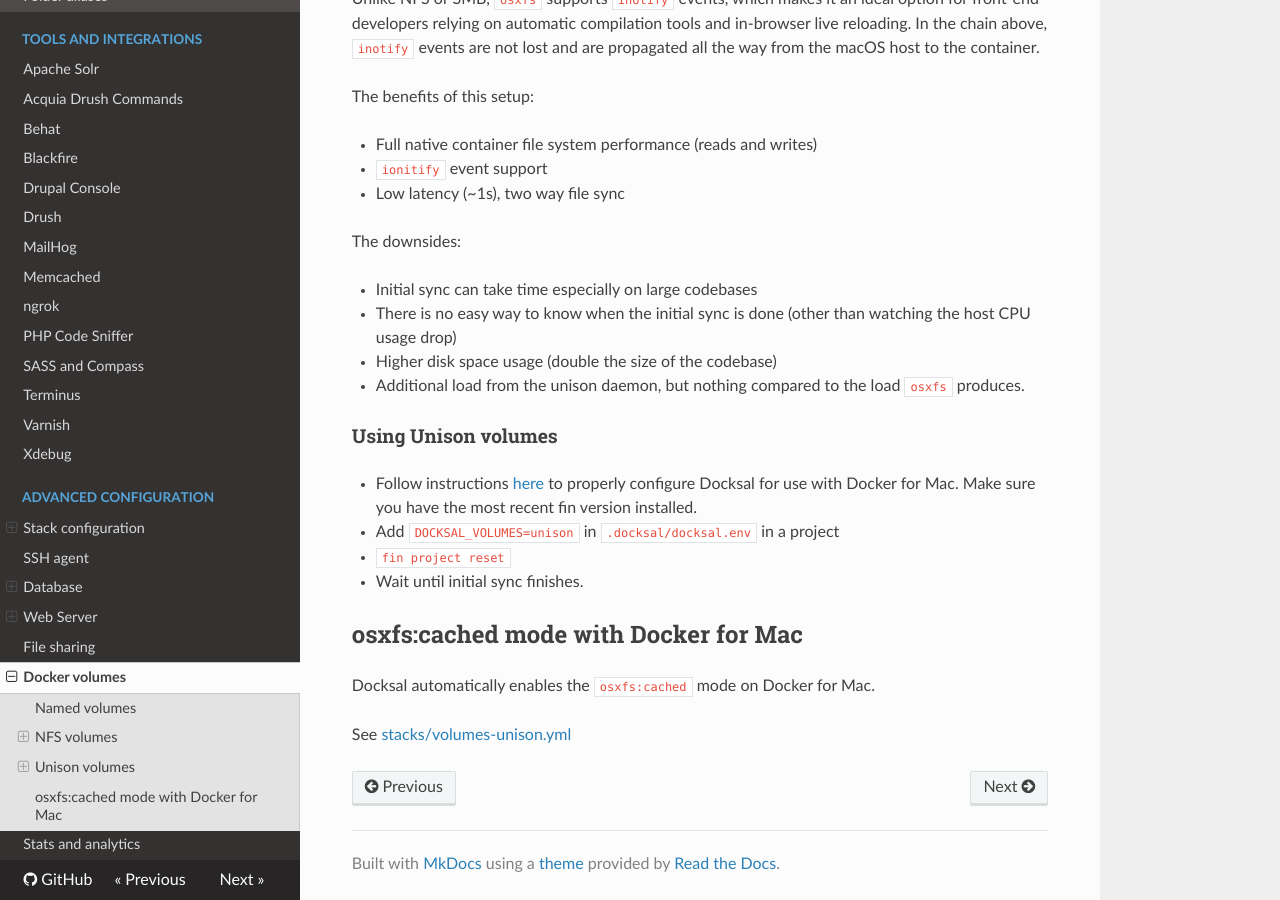
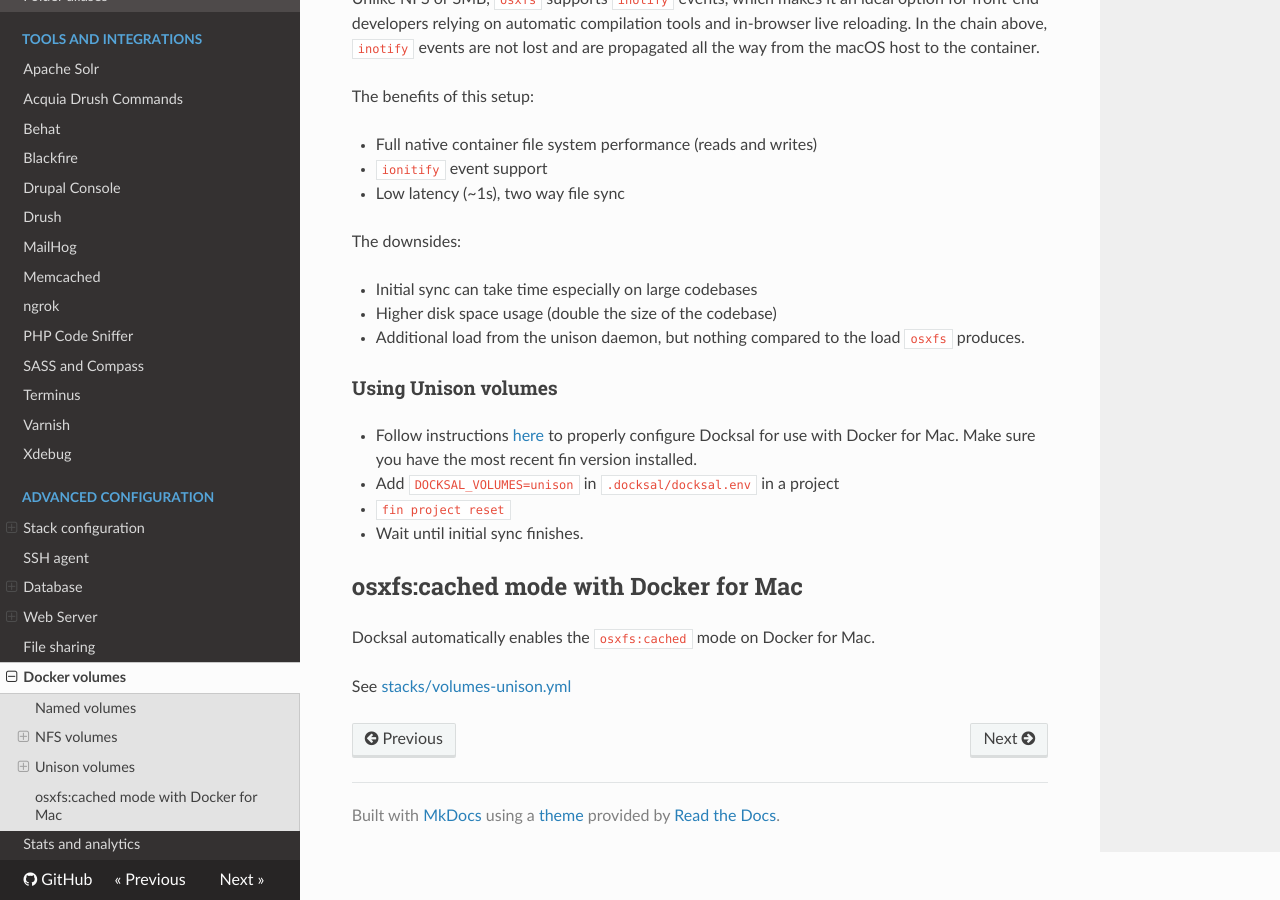
Before and after one commit to docksal/docksal, an MkDocs documentation site: the page built from docs/advanced/volumes.md, in a window 1280 px wide and 900 px high, scrolled down 2921 px. Built offline with MkDocs 1.6.1, drawn with Linux system fonts in a browser that asks for light colours; nearby versions of some CDN libraries; old or Windows-style settings are respelled for this version of MkDocs.

Commit message:
Remove note about unison sync completion
bg-sync now returns verbose information on syncing and displays when sync is complete. Script actions that rely on the sync completion can be safely run after fin up.

```diff
--- a/docs/advanced/volumes.md
+++ b/docs/advanced/volumes.md
@@ -145,7 +145,6 @@ The benefits of this setup:
 The downsides:
 
 - Initial sync can take time especially on large codebases
-- There is no easy way to know when the initial sync is done (other than watching the host CPU usage drop)
 - Higher disk space usage (double the size of the codebase)
 - Additional load from the unison daemon, but nothing compared to the load `osxfs` produces.
 
```
